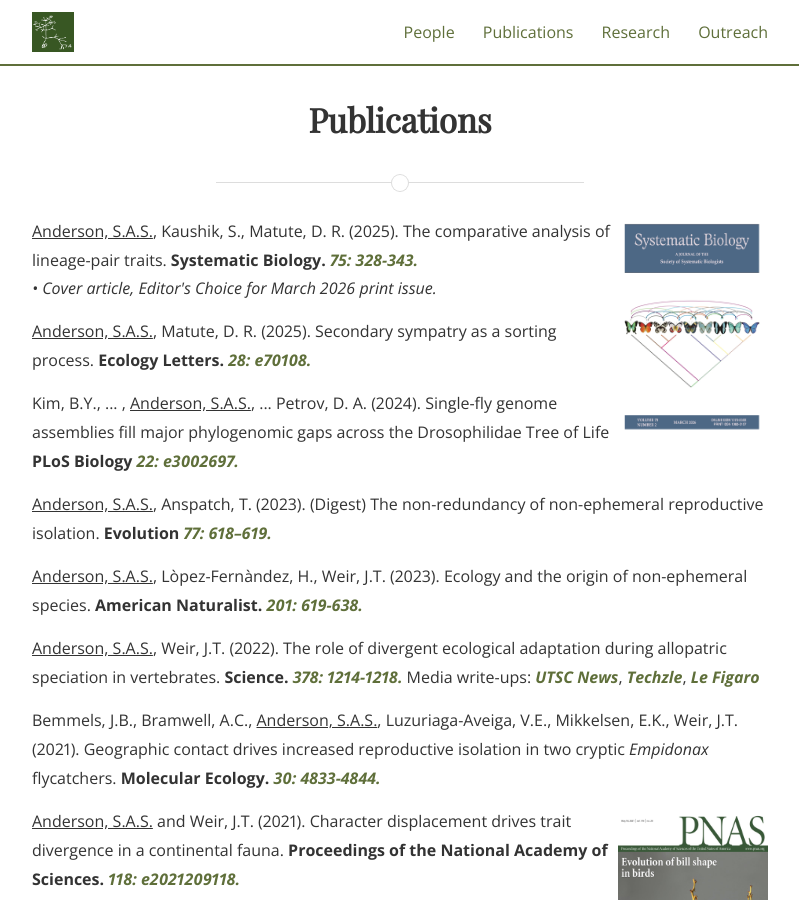
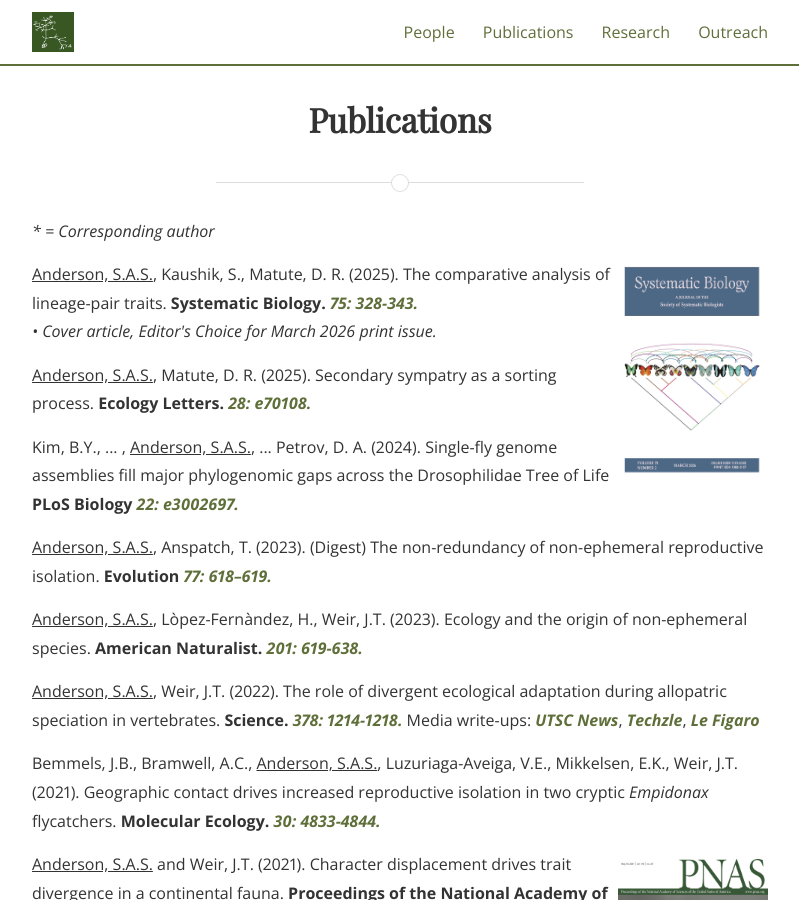
Before and after one commit to SeanASAnderson/SeanASAnderson.github.io, a Jekyll site: the page built from publications2.md, in a window 1280 px wide and 900 px high. Shown: the whole window, without its empty margins (240-1039 px from the left). Built offline with Jekyll 4.4.1, drawn with Linux system fonts in a browser that asks for light colours; nearby versions of some CDN libraries; some web fonts are replaced.

Commit message:
corresponding

```diff
--- a/publications2.md
+++ b/publications2.md
@@ -12,6 +12,8 @@ img {
 </style>
 
 <!--< <h2>Submitted / In Review</h2>-->
+
+<i> * = Corresponding author</i>
 
 <p><a href="assets/sysbiol.march.cover.webp"> <img src="assets/sysbiol.march.cover.webp" alt="SysBiol cov" style="width:150px;height:225px;margin-left:05px;"> </a><u>Anderson, S.A.S.</u>, Kaushik, S., Matute, D. R. (2025). The comparative analysis of lineage-pair traits. <b> Systematic Biology.</b> <a href="https://doi.org/10.1093/sysbio/syaf061"><b><i>75: 328-343.</i></b></a>
 <br>
```
